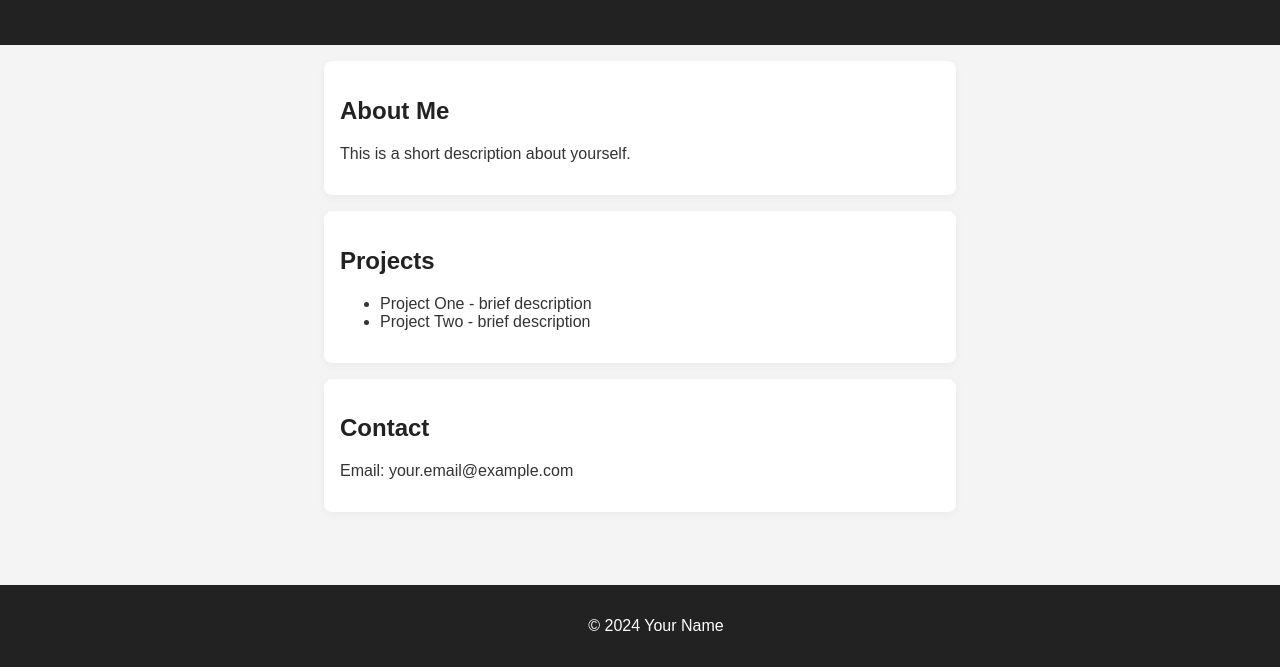
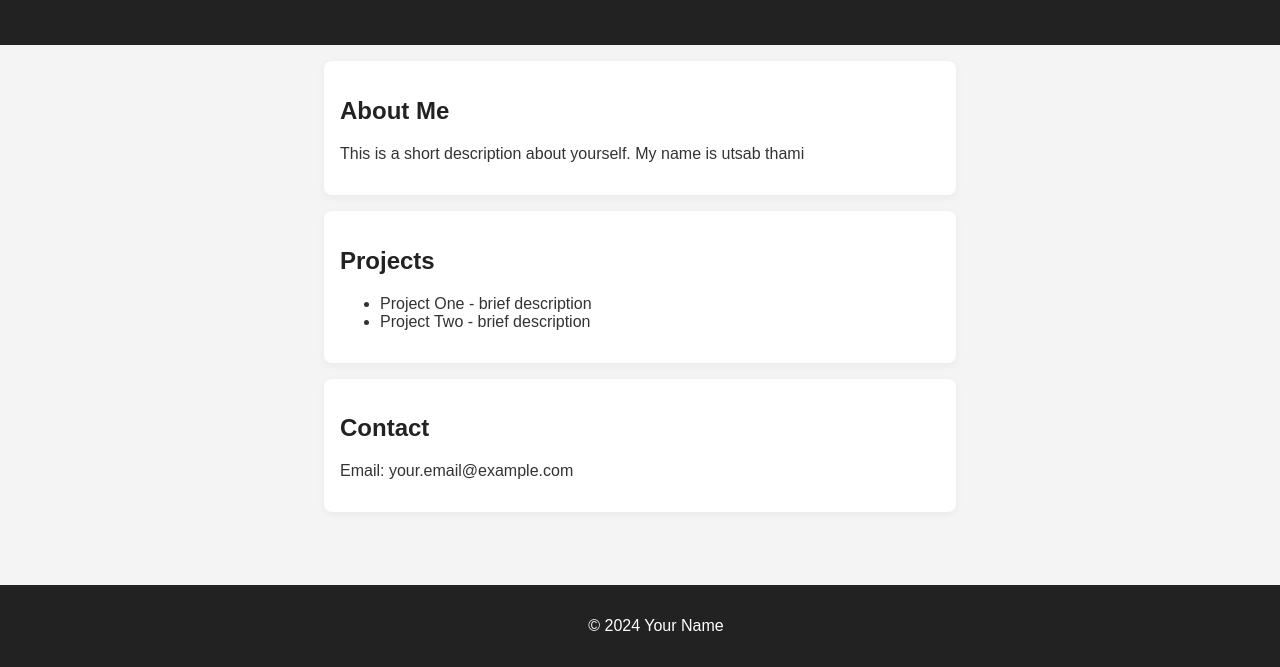
Before and after one commit to UtsabMagar3/Demo, a plain HTML site: page index.html in a window 1280 px wide. Shown: the part 133-800 px from the top of the page. Drawn offline with Linux system fonts and the light colour scheme.

Commit message:
changes has been done

```diff
--- a/index.html
+++ b/index.html
@@ -12,7 +12,7 @@
     </header>
     <section id="about">
       <h2>About Me</h2>
-      <p>This is a short description about yourself.</p>
+      <p>This is a short description about yourself. My name is utsab thami</p>
     </section>
     <section id="projects">
       <h2>Projects</h2>
```
